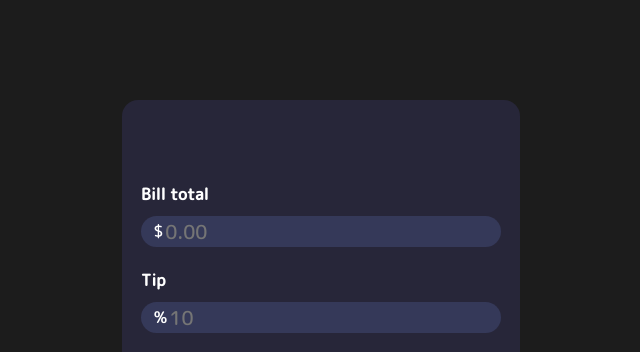
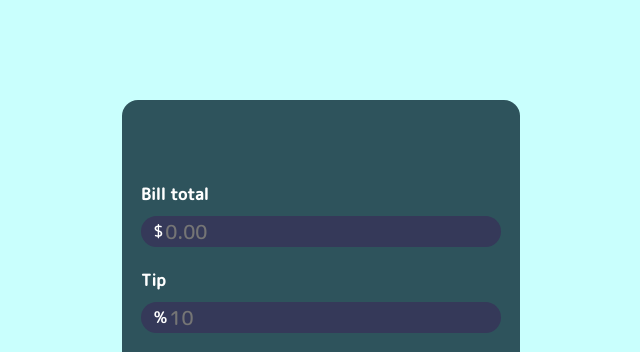
Before and after one commit to Lethalos/Javascript-Apps, a plain HTML site: page Tip_Calculator/index.html in a window 1280 px wide. Shown: the top 352 px of the page, without its empty margins (319-959 px from the left). Drawn offline with Linux system fonts and the light colour scheme.

Commit message:
Change color

```diff
--- a/Tip_Calculator/style.css
+++ b/Tip_Calculator/style.css
@@ -4,14 +4,14 @@
   }
 
   body {
-    background: #1c1c1c;
+    background: #c9fffd;
   }
 
   .wrapper {
     height: 525px;
     width: 360px;
     color: white;
-    background: #272639;
+    background: #2e535c;
     border-radius: 1rem;
     padding: 1.2rem;
     margin: 100px auto;
```
